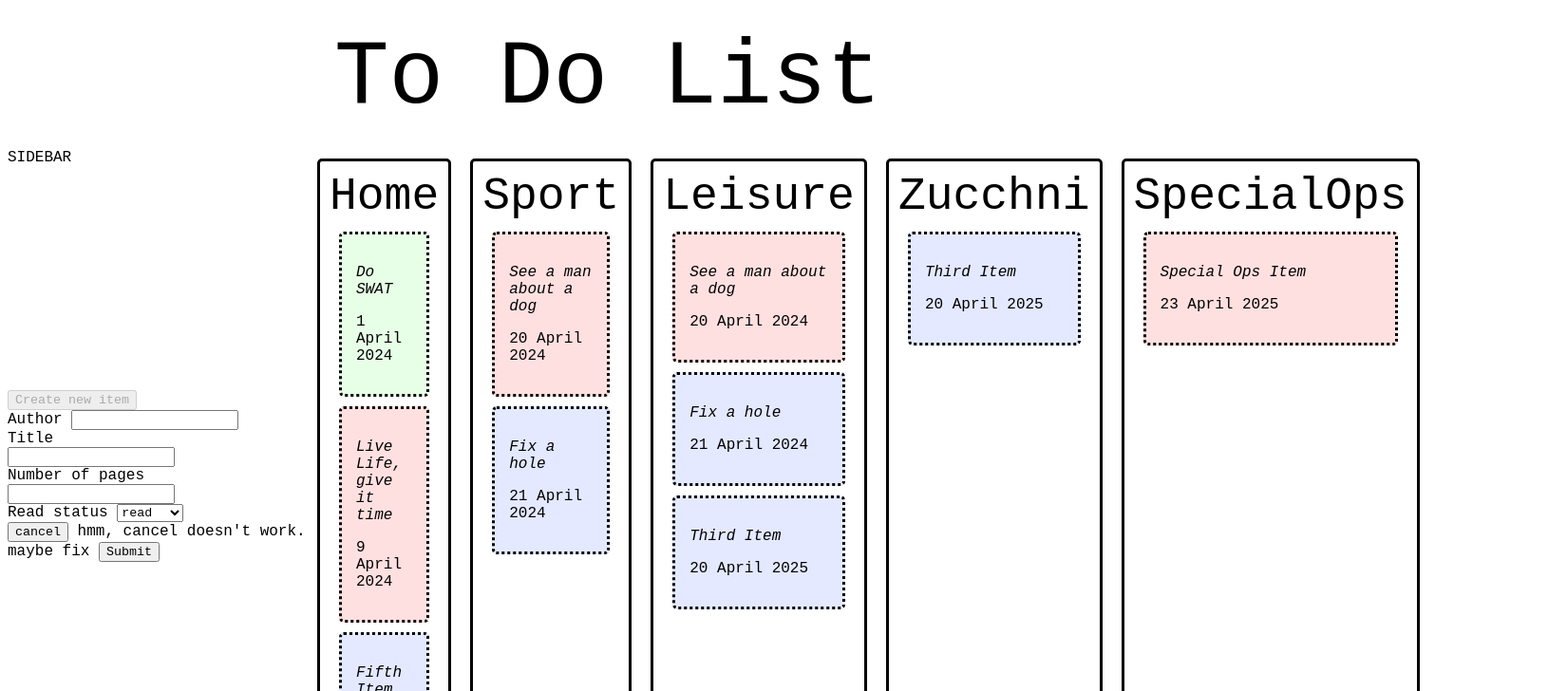
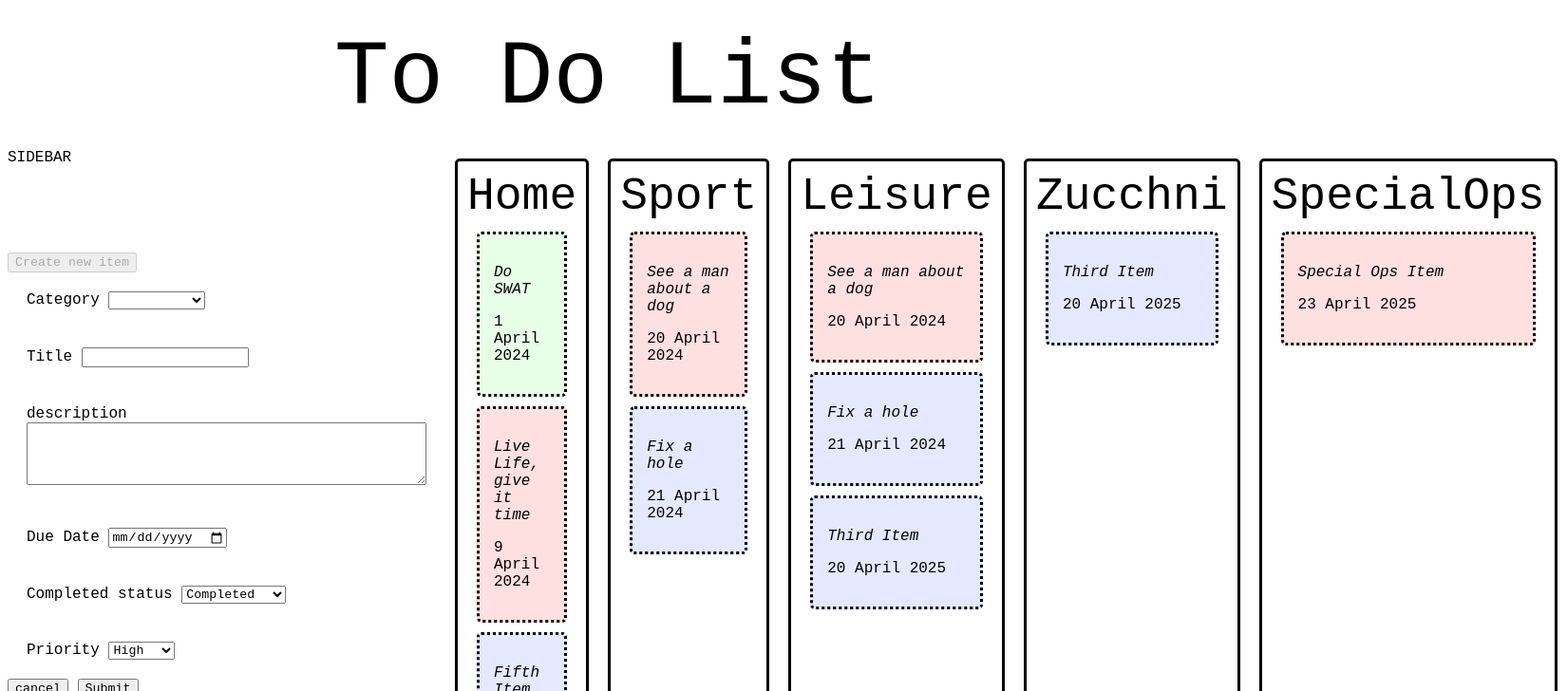
Before and after one commit to hoomanhorsey/odin-todo, a plain HTML site: page index.html in a window 1280 px wide. Both pictures are taken after a click on the button "Create new item". Shown: the top 728 px of the page at 95% size, 1650 px wide, since content can reach past the window. Drawn offline with Linux system fonts and the light colour scheme.

Commit message:
Added form and function to add items

```diff
--- a/javascript.js
+++ b/javascript.js
@@ -137,6 +137,9 @@ function createNewItemListener() {
 
         displayNewItemForm();
         alert('create new item')
+        getFormInfo();
+        alert('call getFormInfo, listener to extract form data')
+
 
     }
 )
@@ -164,6 +167,10 @@ function editItemEventListener(){
      }, 1000)
 
 function displayList(array) {
+
+    const categories = document.querySelector('.categories');
+    categories.innerHTML = '';
+
 
     // add 'divs' for each category
     for (let i = 0; i < array.length; i++ ) {
@@ -231,39 +238,114 @@ function displayNewItemForm() {
     let newItemForm = document.createElement('div');
 
 
-    newItemForm.innerHTML = ` <form action="https://httpbin.org/post" method="post" class="newbook" autocomplete="off">
+
+    // this.title = title;
+    // this.description = description;
+    // this.dueDate = dueDate;
+    // this.priority = priority;
+
+    newItemForm.innerHTML = ` <form action="https://httpbin.org/post" method="post" class="newItemForm" autocomplete="off">
 
 
-    <div>
-        <label for="author" class="label-author">Author</label>
-        <input type="text" id="author" name="author" class="author">
-    </div>
-    <div>
-        <label for="title" class="label-title">Title</label>
-        <input type="text" id="title" name="title" class="title">
-    </div>
-
-    <div>
-        <label for="pages" class="label-pages">Number of pages</label>
-        <input type="number" id="pages" name="pages" class="pages">
-    </div>
-
-    <div>
-        <label for="read" class="label-read">Read status</label>
-        <select id=read class="read">
-            <option value="read">read</option>
-            <option value="unread">unread</option>
+    <div class="formDiv" >
+        <label for="category" class="label-category"   >Category </label>
+        <select id=category class="select-category">
+        <option></option>
         </select>
     </div>
 
+    <div class="formDiv">
+        <label for="title" class="label-title">Title</label>
+        <input type="text" id="title" name="title" class="input-title">
+    </div>
+    <div class="formDiv">
+        <label for="description" class="label-description">description</label>
+
+        <textarea id="description" name="description" class="input-description" rows="4" cols="50"></textarea>
+
+    </div>
+
+    <div class="formDiv">
+        <label for="dueDate" class="label-dueDate">Due Date</label>
+        <input type="date" id="dueDate" name="dueDate" class="input-dueDate">
+    </div>
+
+    <div class="formDiv" >
+        <label for="status" class="label-status">Completed status</label>
+        <select id=status class="select-status">
+            <option value="completed">Completed</option>
+            <option value="uncompleted">Uncompleted</option>
+        </select>
+    </div>
+
+    <div class="formDiv">
+    <label for="priority" class="label-priority">Priority</label>
+    <select id=priority class="select-priority">
+        <option value="High">High</option>
+        <option value="Medium">Medium</option>
+        <option value="Low">Low</option>
+    </select>
+    </div>
+
     <button>cancel</button>
-    hmm, cancel doesn't work. maybe fix
+
     <button type="submit" class="newBookBtn">Submit</button>
 </form>`
 
+
     newItem.appendChild(newItemForm);
 
-}
+        const buttonInFunction = document.querySelector('.newBookBtn')
+        console.log(buttonInFunction)
+
+    const selectCategory = document.getElementById('category');
+
+    for (let i = 0; i < projectsObject.projectsArray.length; i++) {
+
+        const optionElement = document.createElement('option');
+        optionElement.value = projectsObject.projectsArray[i]['category'];
+
+        optionElement.textContent = projectsObject.projectsArray[i]['category'];
+        selectCategory.appendChild(optionElement);
+
+    }
+
+    }
+
+
+function getFormInfo() {
+alert('getFormInto is actually called')
+const newItemFormData = document.querySelector('.newBookBtn')
+console.log(newItemFormData);
+
+newItemFormData.addEventListener('click', (e) => {
+    e.preventDefault();
+
+    let category = document.querySelector('.select-category').value;
+    let title = document.querySelector('.input-title').value;
+    let description = document.querySelector('.input-description').value;
+    let dueDate = document.querySelector('.input-dueDate').value;
+
+    let status = document.querySelector('.select-status').value;
+    let priority = document.querySelector('.select-priority').value;
+
+
+    console.log(category + title + description + dueDate + priority + status);
+
+
+
+
+   const newItem = new Todo(title, description, dueDate, priority);
+
+projectsObject.addItem(category, newItem);
+
+displayList(projectsObject.projectsArray)
+itemEventListener();
+
+})
+};
+
+
 
 // Sample array manipulations
 projectsObject.addCategoryToProjectsArray('Poo Catcher');
--- a/style.css
+++ b/style.css
@@ -114,3 +114,8 @@ background-color: rgb(231, 255, 231)
 .High {
 background-color: rgb(255, 224, 224)    ;
 }
+
+
+.formDiv {
+    padding: 20px;
+}
```
Also changed, not shown: index.html (+0 -1 lines).
